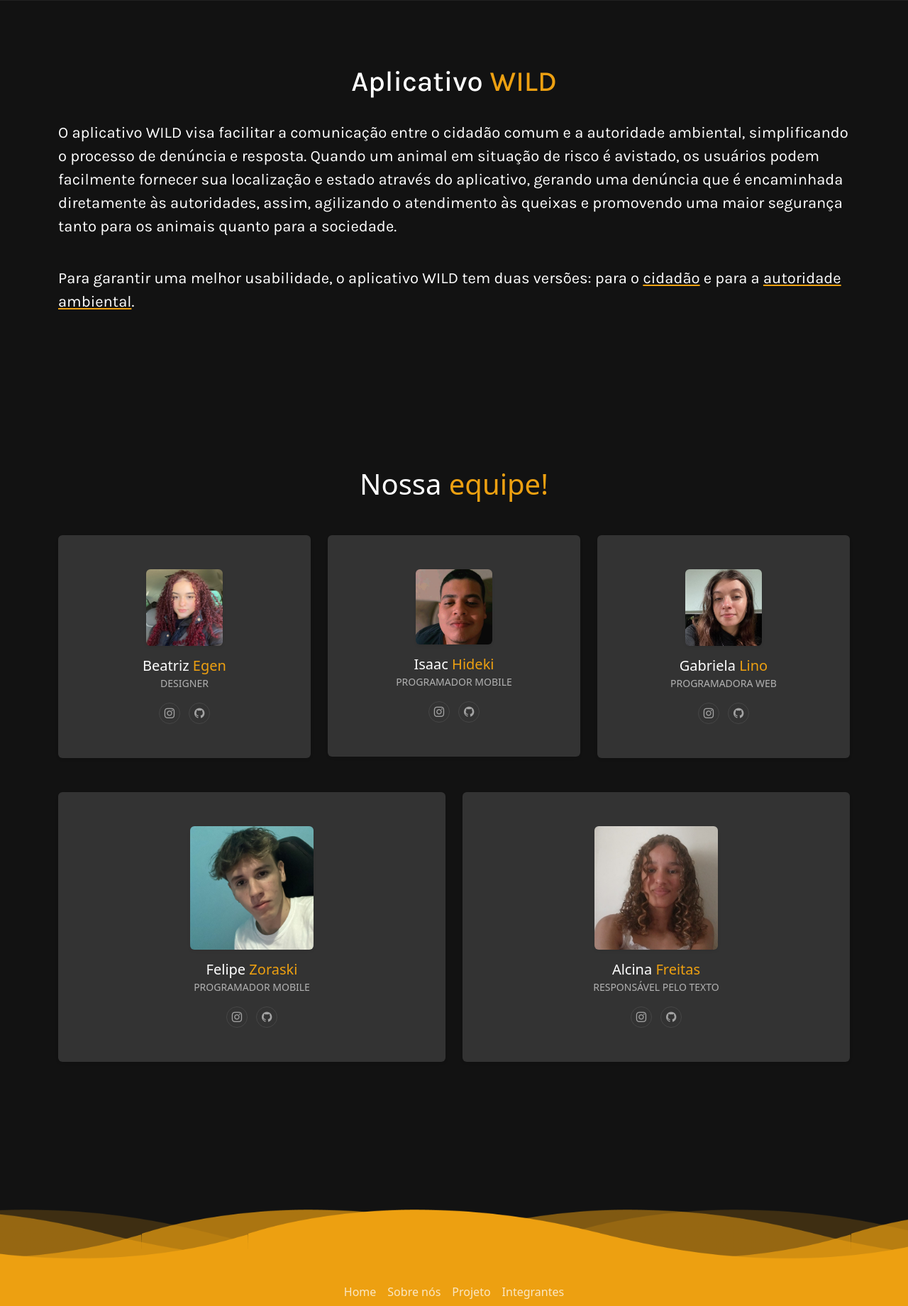
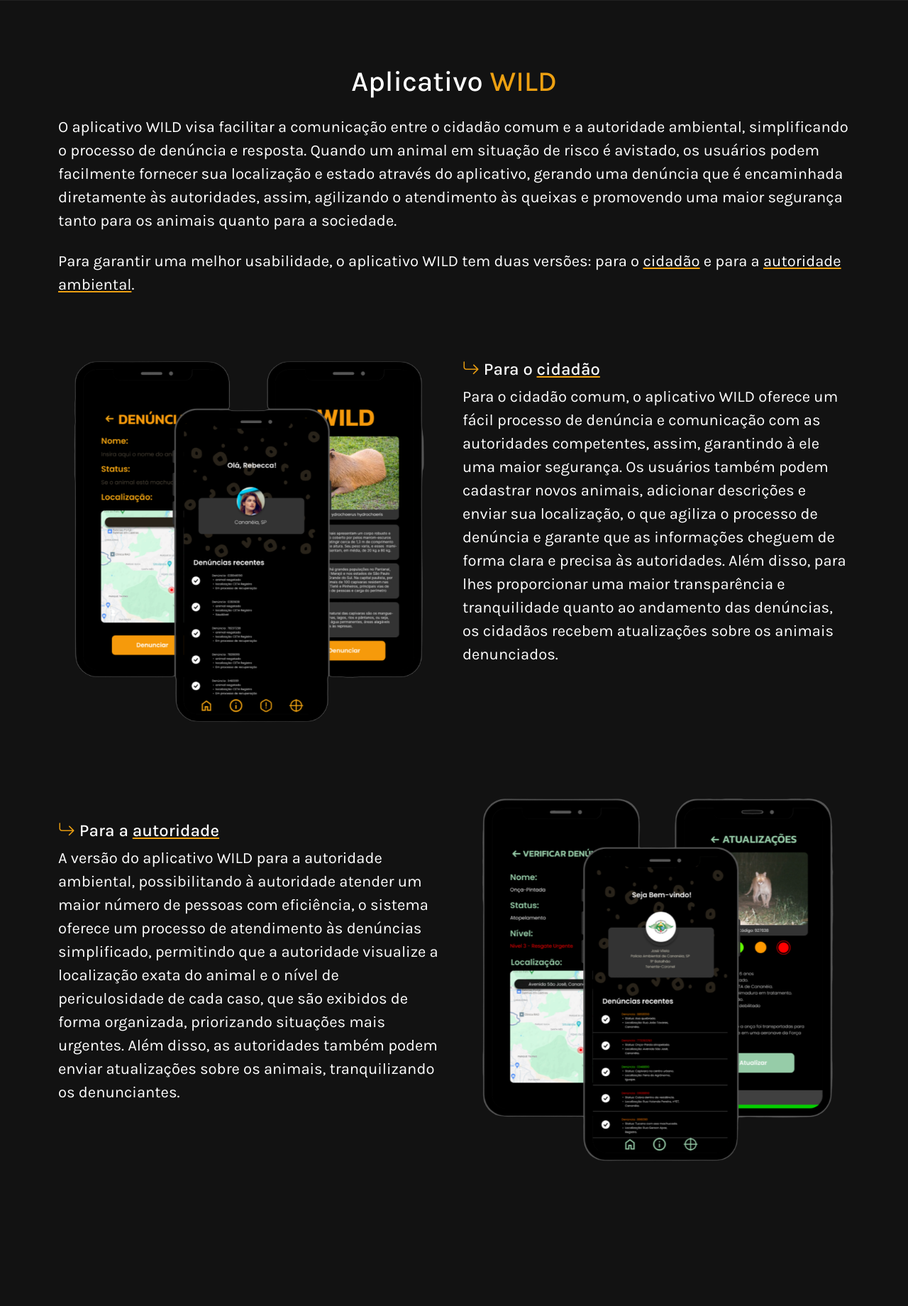
Before and after one commit to TccWild/WILD_WEB, a PHP site: page / in a window 1280 px wide. Shown: the part 2926-4766 px from the top of the page at 71% size. Run offline with PHP 8.4, Linux system fonts and the light colour scheme.

Commit message:
add aplicativo - atualização

```diff
--- a/view/index.php
+++ b/view/index.php
@@ -101,12 +101,37 @@
     </div>
 
     <div class="container" style="padding-top: 90px;">
+        <h1 class="text-center" id="projeto-wild">Aplicativo <span style="color: #EDA011;">WILD</span></h1>
+        <p class="mt-4">
+            O aplicativo WILD visa facilitar a comunicação entre o cidadão comum e a autoridade ambiental, simplificando o processo de denúncia e resposta. Quando um animal em situação de risco é avistado, os usuários podem facilmente fornecer sua localização e estado através do aplicativo, gerando uma denúncia que é encaminhada diretamente às autoridades, assim, agilizando o atendimento às queixas e promovendo uma maior segurança tanto para os animais quanto para a sociedade.
+        </p>
+        <p class="mt-4">Para garantir uma melhor usabilidade, o aplicativo WILD tem duas versões: para o <span style="text-decoration: underline #EDA011;">cidadão</span> e para a <span style="text-decoration: underline #EDA011;">autoridade ambiental</span>.</p>
+    </div>
+
+    <div class="container mt-5">
         <div class="row">
-            <h1 class="text-center" id="projeto-wild">Aplicativo <span style="color: #EDA011;">WILD</span></h1>
-            <p class="mt-4">
-                O aplicativo WILD visa facilitar a comunicação entre o cidadão comum e a autoridade ambiental, simplificando o processo de denúncia e resposta. Quando um animal em situação de risco é avistado, os usuários podem facilmente fornecer sua localização e estado através do aplicativo, gerando uma denúncia que é encaminhada diretamente às autoridades, assim, agilizando o atendimento às queixas e promovendo uma maior segurança tanto para os animais quanto para a sociedade.
-            </p>
-            <p class="mt-4">Para garantir uma melhor usabilidade, o aplicativo WILD tem duas versões: para o <span style="text-decoration: underline #EDA011;">cidadão</span> e para a <span style="text-decoration: underline #EDA011;">autoridade ambiental</span>.</p>
+            <div class="col-sm-12 col-xxl-6 col-xl-6 mt-4 text-center">
+                <img src="images/app_cidadao.png" alt="" style="width:100%;">
+            </div>
+            <div class="col-sm-12 col-xxl-6 col-xl-6 mt-4">
+                <h4 class="mt-3 bi bi-arrow-return-right" style="color: #EDA011;"> <span style="color: #FFFFFF;">Para o </span><span style="text-decoration: underline #EDA011; color: #FFFFFF;">cidadão</span></h4>
+
+                <p>Para o cidadão comum, o aplicativo WILD oferece um fácil processo de denúncia e comunicação com as autoridades competentes, assim, garantindo à ele uma maior segurança. Os usuários também podem cadastrar novos animais, adicionar descrições e enviar sua localização, o que agiliza o processo de denúncia e garante que as informações cheguem de forma clara e precisa às autoridades. Além disso, para lhes proporcionar uma maior transparência e tranquilidade quanto ao andamento das denúncias, os cidadãos recebem atualizações sobre os animais denunciados.</p>
+            </div>
+        </div>
+    </div>
+
+    <div class="container mt-5">
+        <div class="row">
+            <div class="col-sm-12 col-xxl-6 col-xl-6 mt-4">
+                <h4 class="mt-5 bi bi-arrow-return-right" style="color: #EDA011;"> <span style="color: #FFFFFF;">Para a </span><span style="text-decoration: underline #EDA011; color: #FFFFFF;">autoridade</span></h4>
+
+                <p>A versão do aplicativo WILD para a autoridade ambiental, possibilitando à autoridade atender um maior número de pessoas com eficiência, o sistema oferece um processo de atendimento às denúncias simplificado, permitindo que a autoridade visualize a localização exata do animal e o nível de periculosidade de cada caso, que são exibidos de forma organizada, priorizando situações mais urgentes. Além disso, as autoridades também podem enviar atualizações sobre os animais, tranquilizando os denunciantes.</p>
+            </div>
+
+            <div class="col-sm-12 col-xxl-6 col-xl-6 mt-4 text-center">
+                <img src="images/app_autoridade.png" alt="" style="width: 100%;">
+            </div>
         </div>
     </div>
 </main>
```
Also changed, not shown: view/images/app_autoridade.png (added), view/images/app_cidadao.png (added).
